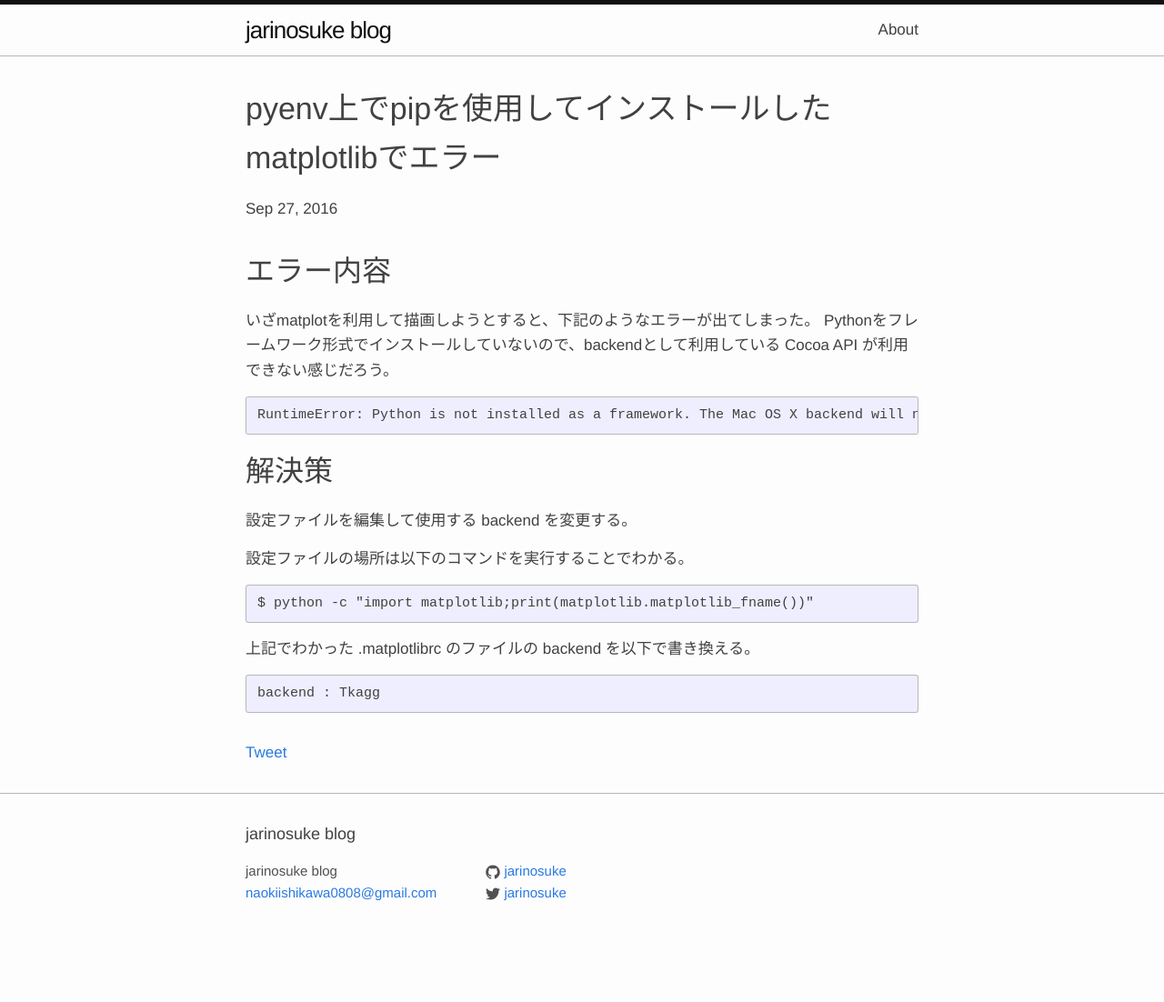
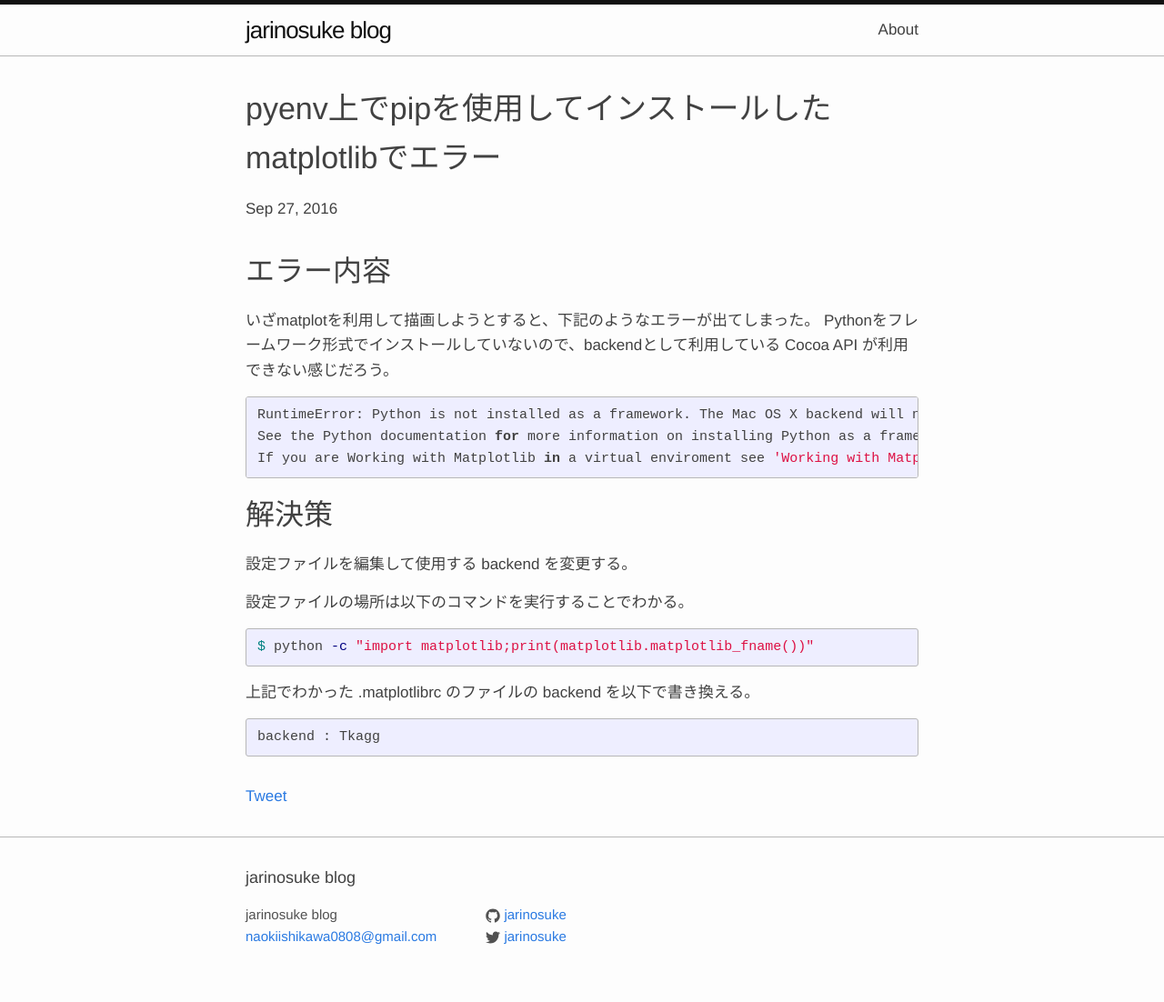
Before and after one commit to jarinosuke/jarinosuke.github.com, a Jekyll site: the page built from _posts/2016-09-27-1474935953.md, in a window 1280 px wide. Shown: the whole page at 91% size. Built offline with Jekyll 4.4.1, drawn with Linux system fonts in a browser that asks for light colours; comment, search, counter and statistics services are not loaded; before the commit the page ends 1054 px from its top, so only the background shows below that.

Commit message:
use highlight

````diff
--- a/_posts/2016-09-27-1474935953.md
+++ b/_posts/2016-09-27-1474935953.md
@@ -9,9 +9,11 @@ date: 2016-09-27 09:25
 いざmatplotを利用して描画しようとすると、下記のようなエラーが出てしまった。
 Pythonをフレームワーク形式でインストールしていないので、backendとして利用している Cocoa API が利用できない感じだろう。
 
-```
-RuntimeError: Python is not installed as a framework. The Mac OS X backend will not be able to function correctly if Python is not installed as a framework. See the Python documentation for more information on installing Python as a framework on Mac OS X. Please either reinstall Python as a framework, or try one of the other backends. If you are Working with Matplotlib in a virtual enviroment see 'Working with Matplotlib in Virtual environments' in the Matplotlib FAQ
-```
+{% highlight shell %}
+RuntimeError: Python is not installed as a framework. The Mac OS X backend will not be able to function correctly if Python is not installed as a framework.
+See the Python documentation for more information on installing Python as a framework on Mac OS X. Please either reinstall Python as a framework, or try one of the other backends.
+If you are Working with Matplotlib in a virtual enviroment see 'Working with Matplotlib in Virtual environments' in the Matplotlib FAQ
+{% endhighlight %}
 
 ## 解決策
 
@@ -19,12 +21,12 @@ RuntimeError: Python is not installed as a framework. The Mac OS X backend will
 
 設定ファイルの場所は以下のコマンドを実行することでわかる。
 
-```
+{% highlight shell %}
 $ python -c "import matplotlib;print(matplotlib.matplotlib_fname())"
-```
+{% endhighlight %}
 
 上記でわかった .matplotlibrc のファイルの backend を以下で書き換える。
 
-```
+{% highlight shell %}
 backend : Tkagg
-```
+{% endhighlight %}
````
Also changed, not shown: _posts/2016-09-26-1474847983.md (+4 -4 lines).
